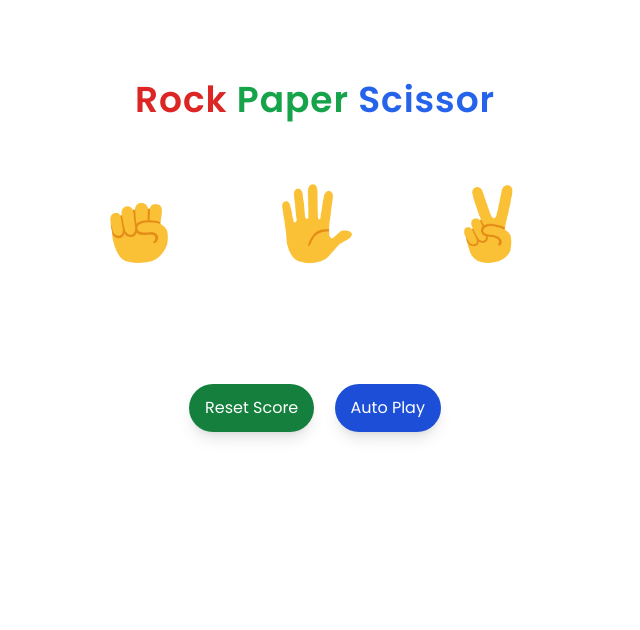
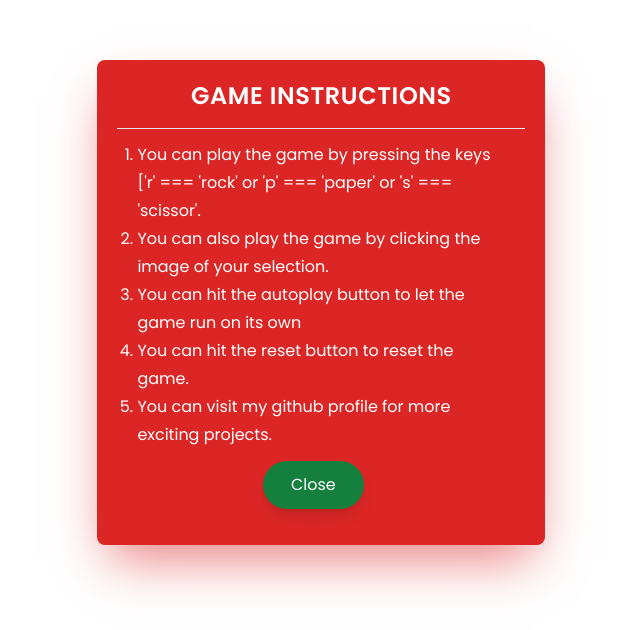
Before and after one commit to Zayed-Mohammed-Uddin/Rock-Paper-Scissor, a website: page index.html in a window 1280 px wide. Shown: the part 124-754 px from the top of the page, without its empty margins (325-965 px from the left). Drawn offline with Linux system fonts and the light colour scheme.

Commit message:
added the modal

```diff
--- a/app.js
+++ b/app.js
@@ -8,6 +8,8 @@ const scissorImage = document.querySelector(".scissor_img");
 const poppedContent = document.querySelector(".popped_content");
 const resetBtn = document.querySelector(".btn_reset");
 const autoPlayBtn = document.querySelector(".btn_autoplay");
+const modal = document.querySelector(".modal_pop_up");
+const closeBtn = document.querySelector(".btn_close");
 
 const spanPopUp = document.createElement("span");
 const displayImg = document.createElement("img");
@@ -24,6 +26,14 @@ let isAutoPlaying = false;
 let intervalID;
 
 // methods
+
+setTimeout(function () {
+	modal.classList.remove("hide");
+}, 700);
+
+closeBtn.addEventListener("click", function () {
+	modal.classList.add("hide");
+});
 
 const displayResult = function (your_selection, number_of_image) {
 	displayImg.src = `./images/emoji-${your_selection}.png`;
@@ -79,6 +89,8 @@ const resetGame = () => {
 };
 
 const RockImage = function (your_selection) {
+	console.log(your_selection);
+
 	number_of_image = Math.trunc(Math.random() * 3) + 1;
 
 	if (number_of_image == 2) {
@@ -97,6 +109,8 @@ const RockImage = function (your_selection) {
 };
 
 const PaperImage = function (your_selection) {
+	console.log(your_selection);
+
 	number_of_image = Math.trunc(Math.random() * 3) + 1;
 
 	if (number_of_image == 1) {
@@ -159,7 +173,17 @@ autoPlayBtn.addEventListener("click", function () {
 	}
 });
 
-scissorImage.addEventListener("click", ScissorImage);
-rockImage.addEventListener("click", RockImage);
-paperImage.addEventListener("click", PaperImage);
+document.body.addEventListener("keydown", (event) => {
+	if (event.key === "r" || event.key === "R") {
+		RockImage(2);
+	} else if (event.key === "p" || event.key === "P") {
+		PaperImage(1);
+	} else if (event.key === "s" || event.key === "S") {
+		ScissorImage(3);
+	}
+});
+
+scissorImage.addEventListener("click", ScissorImage.bind(null, 3));
+rockImage.addEventListener("click", RockImage.bind(null, 2));
+paperImage.addEventListener("click", PaperImage.bind(null, 1));
 resetBtn.addEventListener("click", resetGame);
--- a/index.html
+++ b/index.html
@@ -13,9 +13,55 @@
 	</head>
 	<body class="dark:bg-gray-900">
 		<section
-			class="hero_section flex items-center justify-center min-h-screen"
+			class="hero_section flex items-center justify-center min-h-screen relative"
 		>
 			<div class="container">
+				<div
+					class="modal_pop_up bg-red-600 text-white w-[35%] mx-auto rounded-lg p-5 absolute shadow-2xl left-[33%] top-[23%] shadow-red-600/60 hover:shadow-green-600/60 hover:bg-green-600 hover:text-black duration-300 hide"
+				>
+					<div class="modal_header mb-4 text-center">
+						<h1
+							class="text-2xl text-white font-semibold uppercase tracking-wide"
+						>
+							Game Instructions
+						</h1>
+					</div>
+					<hr />
+					<div class="modal_body px-5 py-3">
+						<ul class="leading-7 list-decimal">
+							<li>
+								You can play the game by pressing the keys ['r'
+								=== 'rock' or 'p' === 'paper' or 's' ===
+								'scissor'.
+							</li>
+							<li>
+								You can also play the game by clicking the image
+								of your selection.
+							</li>
+							<li>
+								You can hit the autoplay button to let the game
+								run on its own
+							</li>
+							<li>
+								You can hit the reset button to reset the game.
+							</li>
+							<li>
+								You can visit my github profile for more
+								exciting projects.
+							</li>
+						</ul>
+					</div>
+					<div class="modal_footer">
+						<center>
+							<button
+								class="bg-green-700 px-7 py-3 rounded-full mb-4 me-4 hover:bg-red-700 btn_close shadow-lg hover:shadow-red-500/50 duration-500 text-white"
+								type="reset"
+							>
+								Close
+							</button>
+						</center>
+					</div>
+				</div>
 				<div class="game">
 					<div class="game_header text-center">
 						<h1
--- a/src/input.css
+++ b/src/input.css
@@ -22,4 +22,7 @@
         font-size: 25px;
         font-weight: bold;
     }
+	.hide{
+		@apply hidden;
+	}
 }
```
Also changed, not shown: dist/output.css.
